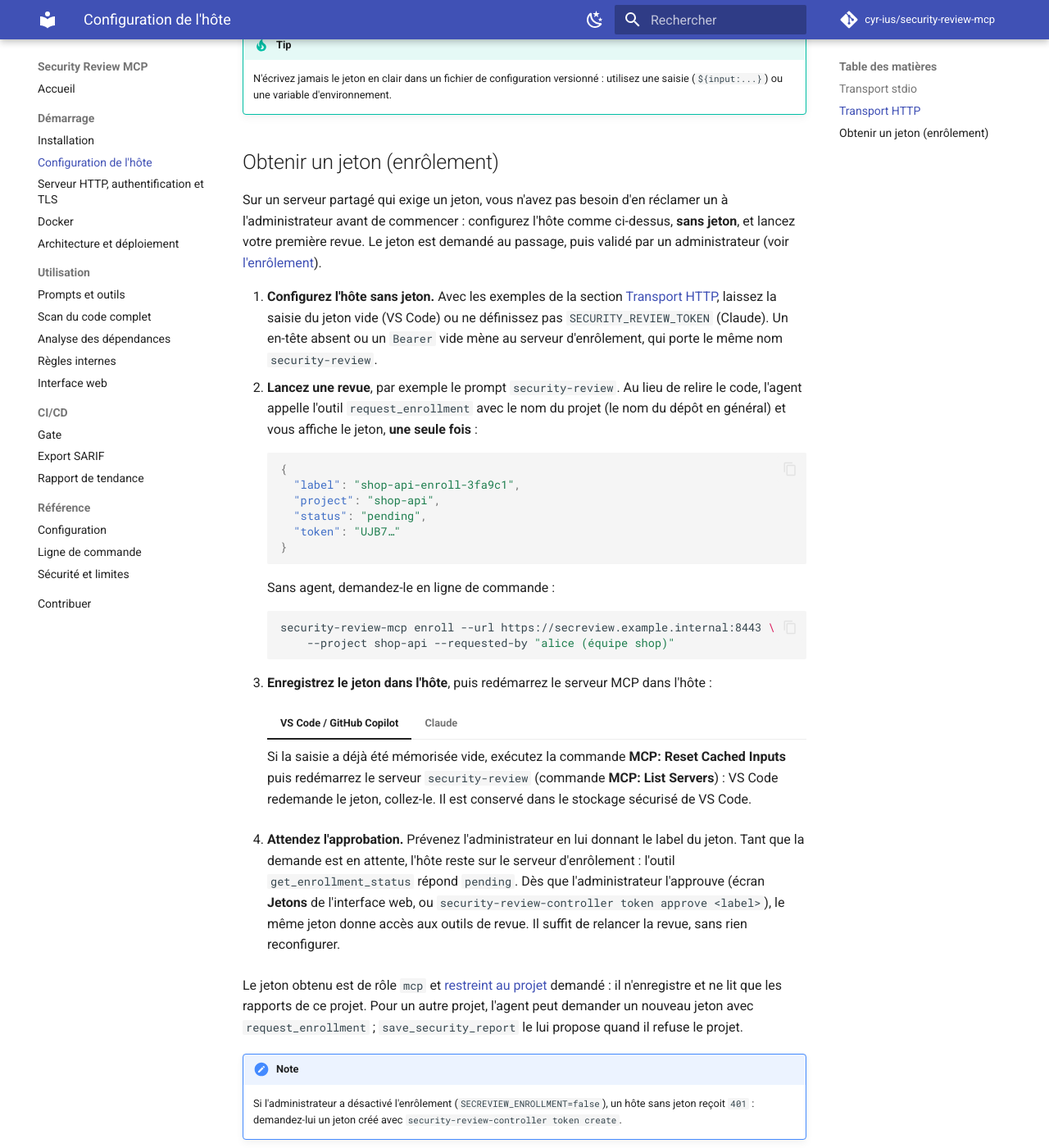
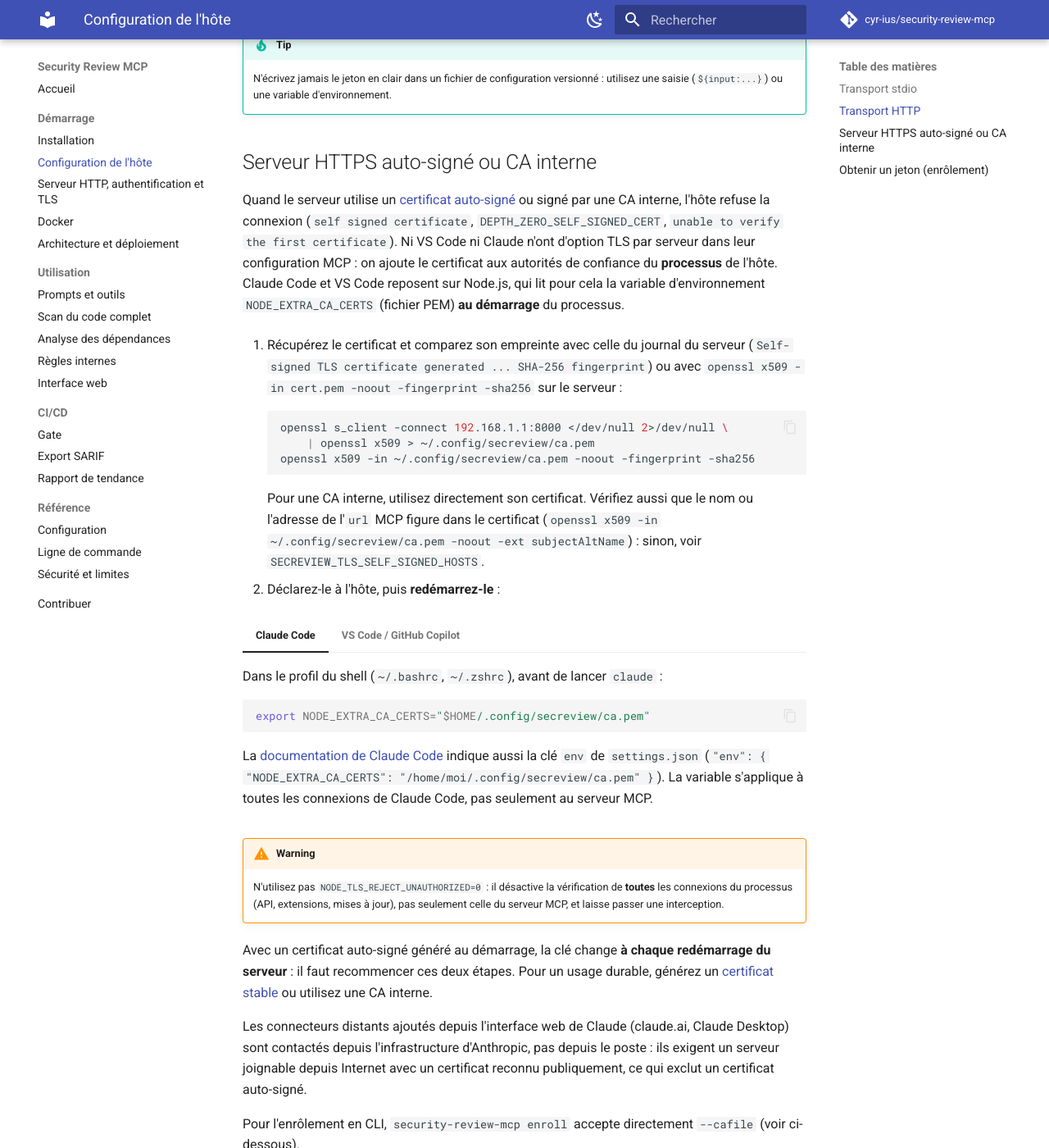
Before and after one commit to cyr-ius/security-review, an MkDocs documentation site: the page built from docs/demarrage/hote.md, in a window 1280 px wide and 1400 px high, scrolled down 1270 px. Shown: the whole window at 82% size. Built offline with MkDocs 1.6.1 and Material for MkDocs 9.7.7, drawn with Linux system fonts in a browser that asks for light colours; comment, search, counter and statistics services are not loaded.

Commit message:
feat: add extra names to the self-signed certificate and document client trust
SECREVIEW_TLS_SELF_SIGNED_HOSTS adds the DNS names and IP addresses the
clients use to the self-signed certificate (validated per DNS label, no
wildcard, 20 names at most): in a container the hostname is the container
id, so clients reaching the Docker host by its address failed the name check.
docker-compose.yml passes both TLS variables to the servers.

Docs: how Claude Code and VS Code trust a self-signed certificate or an
internal CA (NODE_EXTRA_CA_CERTS, system store, dev containers), how to
check its fingerprint, and how to generate a stable certificate.

Security review: report 1 (low finding on name validation fixed here).

Co-Authored-By: Claude Opus 5.5 <noreply@anthropic.com>

````diff
--- a/docker-compose.yml
+++ b/docker-compose.yml
@@ -25,6 +25,10 @@ x-secreview: &secreview
     SECREVIEW_LOG_LEVEL: ${SECREVIEW_LOG_LEVEL:-INFO}
     # The migrate service is the only one that changes the schema
     SECREVIEW_DB_AUTO_UPGRADE: "false"
+    # true: serve HTTPS with a self-signed certificate generated at every start (no file to mount)
+    SECREVIEW_TLS_SELF_SIGNED: ${SECREVIEW_TLS_SELF_SIGNED:-false}
+    # Names and IP addresses the clients use (e.g. 192.168.1.1,secreview.lan)
+    SECREVIEW_TLS_SELF_SIGNED_HOSTS: ${SECREVIEW_TLS_SELF_SIGNED_HOSTS:-}
   networks:
     - backend
   read_only: true
--- a/docs/demarrage/hote.md
+++ b/docs/demarrage/hote.md
@@ -91,6 +91,82 @@ reverse proxy), omettez `headers` et `inputs`, par exemple
     N'écrivez jamais le jeton en clair dans un fichier de configuration versionné : utilisez une
     saisie (`${input:...}`) ou une variable d'environnement.
 
+## Serveur HTTPS auto-signé ou CA interne
+
+Quand le serveur utilise un [certificat auto-signé](http.md#certificat-auto-signe) ou signé par
+une CA interne, l'hôte refuse la connexion (`self signed certificate`,
+`DEPTH_ZERO_SELF_SIGNED_CERT`, `unable to verify the first certificate`). Ni VS Code ni Claude
+n'ont d'option TLS par serveur dans leur configuration MCP : on ajoute le certificat aux
+autorités de confiance du **processus** de l'hôte. Claude Code et VS Code reposent sur Node.js,
+qui lit pour cela la variable d'environnement `NODE_EXTRA_CA_CERTS` (fichier PEM) **au
+démarrage** du processus.
+
+1. Récupérez le certificat et comparez son empreinte avec celle du journal du serveur
+   (`Self-signed TLS certificate generated ... SHA-256 fingerprint`) ou avec
+   `openssl x509 -in cert.pem -noout -fingerprint -sha256` sur le serveur :
+
+    ```bash
+    openssl s_client -connect 192.168.1.1:8000 </dev/null 2>/dev/null \
+        | openssl x509 > ~/.config/secreview/ca.pem
+    openssl x509 -in ~/.config/secreview/ca.pem -noout -fingerprint -sha256
+    ```
+
+    Pour une CA interne, utilisez directement son certificat. Vérifiez aussi que le nom ou
+    l'adresse de l'`url` MCP figure dans le certificat
+    (`openssl x509 -in ~/.config/secreview/ca.pem -noout -ext subjectAltName`) : sinon, voir
+    `SECREVIEW_TLS_SELF_SIGNED_HOSTS`.
+
+2. Déclarez-le à l'hôte, puis **redémarrez-le** :
+
+=== "Claude Code"
+
+    Dans le profil du shell (`~/.bashrc`, `~/.zshrc`), avant de lancer `claude` :
+
+    ```bash
+    export NODE_EXTRA_CA_CERTS="$HOME/.config/secreview/ca.pem"
+    ```
+
+    La [documentation de Claude Code](https://code.claude.com/docs/en/network-config) indique
+    aussi la clé `env` de `settings.json`
+    (`"env": { "NODE_EXTRA_CA_CERTS": "/home/moi/.config/secreview/ca.pem" }`). La variable
+    s'applique à toutes les connexions de Claude Code, pas seulement au serveur MCP.
+
+=== "VS Code / GitHub Copilot"
+
+    Lancez VS Code depuis un shell où la variable est définie (`code .`), ou définissez-la au
+    niveau du système :
+
+    ```bash
+    export NODE_EXTRA_CA_CERTS="$HOME/.config/secreview/ca.pem"
+    code .
+    ```
+
+    Autre solution : ajoutez le certificat au magasin de certificats du système (Windows :
+    *Autorités de certification racines de confiance* ; macOS : Trousseau, *Toujours approuver* ;
+    Linux : `/usr/local/share/ca-certificates/` puis `sudo update-ca-certificates`). VS Code
+    charge les certificats du système (paramètre `http.systemCertificates`, actif par défaut).
+
+    Dans un **dev container**, la connexion part du conteneur : montez le fichier et définissez
+    la variable dans `devcontainer.json` (`"remoteEnv": { "NODE_EXTRA_CA_CERTS": "..." }`), puis
+    reconstruisez ou rechargez la fenêtre.
+
+!!! warning
+    N'utilisez pas `NODE_TLS_REJECT_UNAUTHORIZED=0` : il désactive la vérification de **toutes**
+    les connexions du processus (API, extensions, mises à jour), pas seulement celle du serveur
+    MCP, et laisse passer une interception.
+
+Avec un certificat auto-signé généré au démarrage, la clé change **à chaque redémarrage du
+serveur** : il faut recommencer ces deux étapes. Pour un usage durable, générez un
+[certificat stable](http.md#certificat-stable) ou utilisez une CA interne.
+
+Les connecteurs distants ajoutés depuis l'interface web de Claude (claude.ai, Claude Desktop)
+sont contactés depuis l'infrastructure d'Anthropic, pas depuis le poste : ils exigent un
+serveur joignable depuis Internet avec un certificat reconnu publiquement, ce qui exclut un
+certificat auto-signé.
+
+Pour l'enrôlement en CLI, `security-review-mcp enroll` accepte directement `--cafile` (voir
+ci-dessous).
+
 ## Obtenir un jeton (enrôlement)
 
 Sur un serveur partagé qui exige un jeton, vous n'avez pas besoin d'en réclamer un à
````
Also changed, not shown: docs/demarrage/docker.md (+6 -0 lines), docs/demarrage/http.md (+25 -5 lines), docs/reference/configuration.md (+1 -0 lines), 4 other files.
